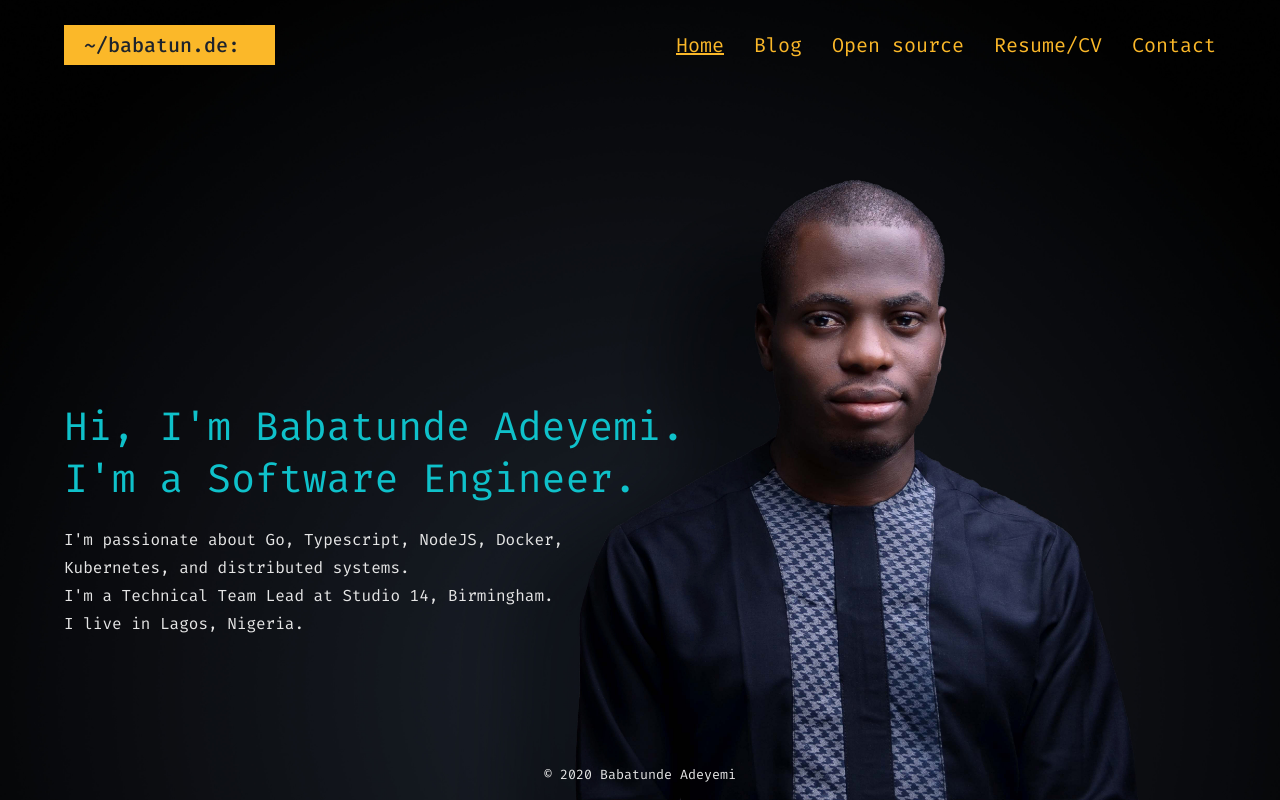
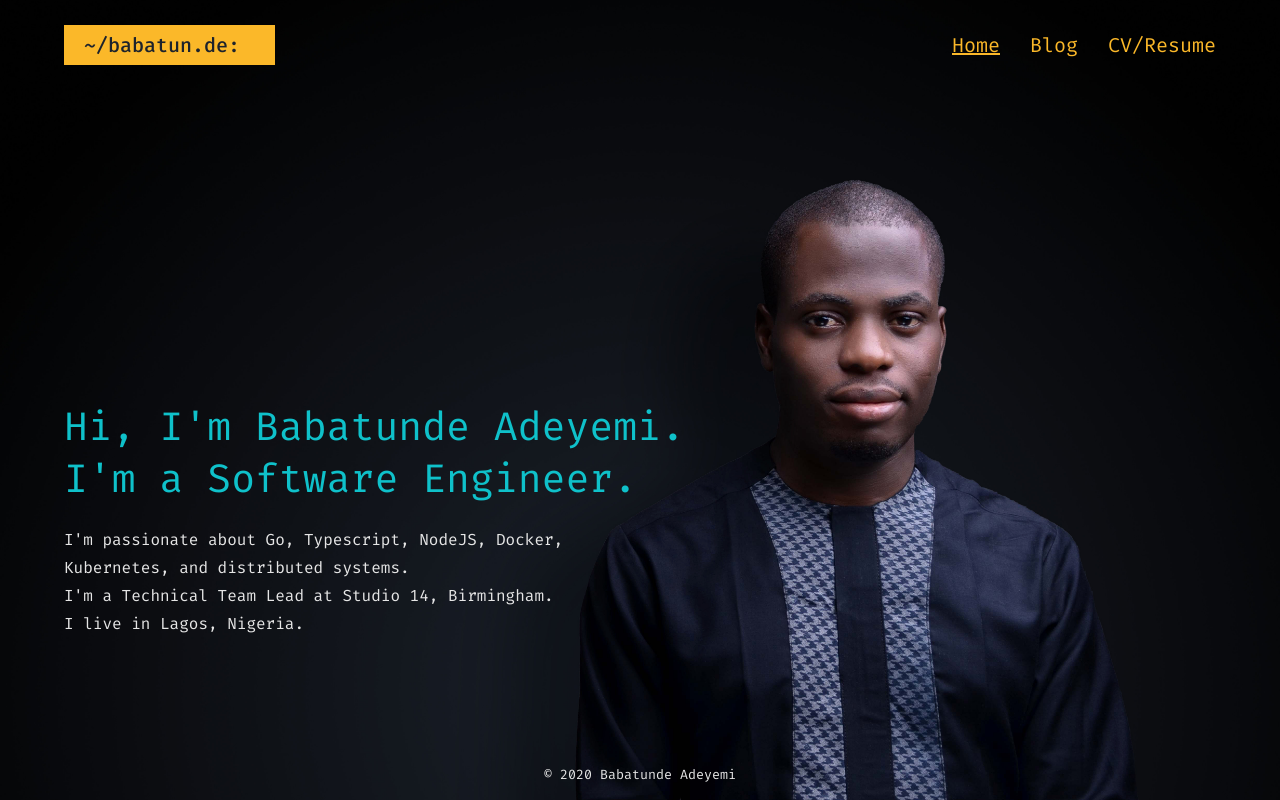
Before and after one commit to codingpop/babatun.de, a Next.js app: page / in a window 1280 px wide. Built offline with nearby package versions, Linux system fonts and the light colour scheme.

Commit message:
Remove unused links

```diff
--- a/components/NavBar.tsx
+++ b/components/NavBar.tsx
@@ -38,21 +38,21 @@ const NavBar = () => {
               <a>Blog</a>
             </NavLink>
           </li>
-          <li>
+          {/* <li>
             <NavLink href="/open-source" passHref>
               <a>Open source</a>
             </NavLink>
-          </li>
+          </li> */}
           <li>
             <NavLink href="/resume" passHref>
-              <a>Resume/CV</a>
+              <a>CV/Resume</a>
             </NavLink>
           </li>
-          <li>
+          {/* <li>
             <NavLink href="/contact" passHref>
               <a>Contact</a>
             </NavLink>
-          </li>
+          </li> */}
         </ul>
       </nav>
 
```
